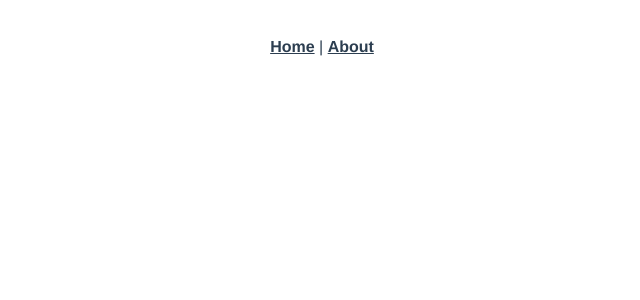
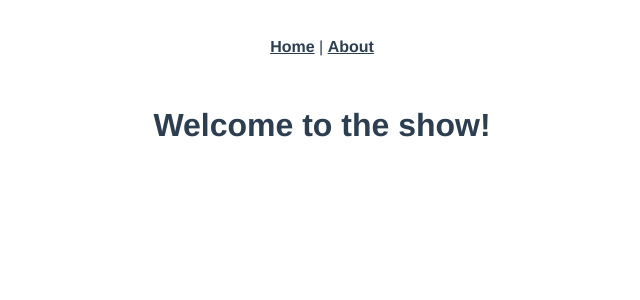
Before and after one commit to codevid-20/cookbook_vue_app, a Vue app: page /test in a window 1280 px wide. Shown: the top 300 px of the page, without its empty margins (318-958 px from the left). Built offline with nearby package versions, Linux system fonts and the light colour scheme.

Commit message:
add new route

```diff
--- a/src/router/index.js
+++ b/src/router/index.js
@@ -1,6 +1,7 @@
 import Vue from 'vue'
 import VueRouter from 'vue-router'
 import Home from '../views/Home.vue'
+import Test from '../views/Test.vue'
 
 Vue.use(VueRouter)
 
@@ -9,6 +10,11 @@ Vue.use(VueRouter)
     path: '/',
     name: 'Home',
     component: Home
+  },
+  {
+    path: '/test',
+    name: 'Test',
+    component: Test
   },
   {
     path: '/about',
--- /dev/null
+++ b/src/views/Test.vue
@@ -0,0 +1,20 @@
+<template>
+  <div class="test">
+    <h1>{{ message }}</h1>
+  </div>
+</template>
+
+<style>
+</style>
+
+<script>
+export default {
+  data: function() {
+    return {
+      message: "Welcome to the show!"
+    };
+  },
+  created: function() {},
+  methods: {}
+};
+</script>
```
